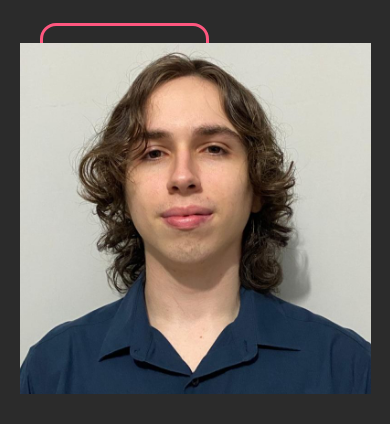
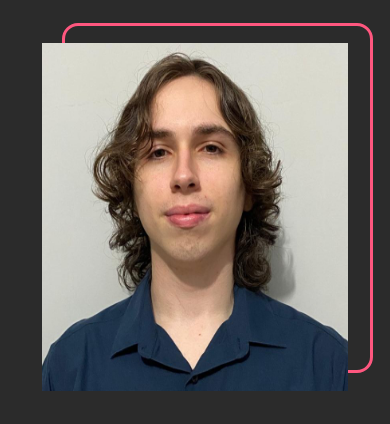
Before and after one commit to jp-avr/meu_portfolio, a plain HTML site: page index.html in a window 390 px wide. Shown: the part 79-503 px from the top of the page. Drawn offline with Linux system fonts and the light colour scheme.

Commit message:
ajustes de links e de imagem para mobile

```diff
--- a/index.html
+++ b/index.html
@@ -34,11 +34,11 @@
             <p class="apresentacao_conteudo_texto">Neste espaço, compartilho minha jornada no universo da programação, desde minhas experiências até dicas valiosas e projetos inspiradores. Sinta-se à vontade para explorar e mergulhar no fascinante mundo da tecnologia ao meu lado!</p>
             <div class="botoes">
                 <h2 class="apresentacao_conteudo_links">Acesse minhas redes: </h2>
-                <a class="apresentacao_botoes" href="">
+                <a class="apresentacao_botoes" href="https://github.com/jp-avr">
                     <img src="./assets/GitHub.png" alt="ícone do GitHub">
                     GitHub
                 </a>
-                <a class="apresentacao_botoes" href="">
+                <a class="apresentacao_botoes" href="https://www.linkedin.com/in/joao-pedro-veras/">
                     <img src="./assets/Linkedin.png" alt="ícone do Linkedin">
                     Linkedin
                 </a>
--- a/styles/style.css
+++ b/styles/style.css
@@ -189,8 +189,8 @@ body {
     }
 
     .imagem_foto{
-        width: 100%;
-
+        width: 19.180625rem;
+        height: 21.803125rem;
     }
 
     .cabecalho_menu{
@@ -216,6 +216,11 @@ body {
         flex-direction: column;
     }
 
+    .quadrado_rosa{
+        width: 305.57px;
+        height: 344.92px;
+    }
+
     .imagem_projeto{
         width: 19.373125rem;
         height: 12.71625rem;
@@ -229,9 +234,4 @@ body {
     /* .apresentacao_conteudo_proetos{
         gap: 15px;
     } */
-
-    .quadrado_rosa{
-        width: 42%;
-        height: 28%;
-    }
 }
```
